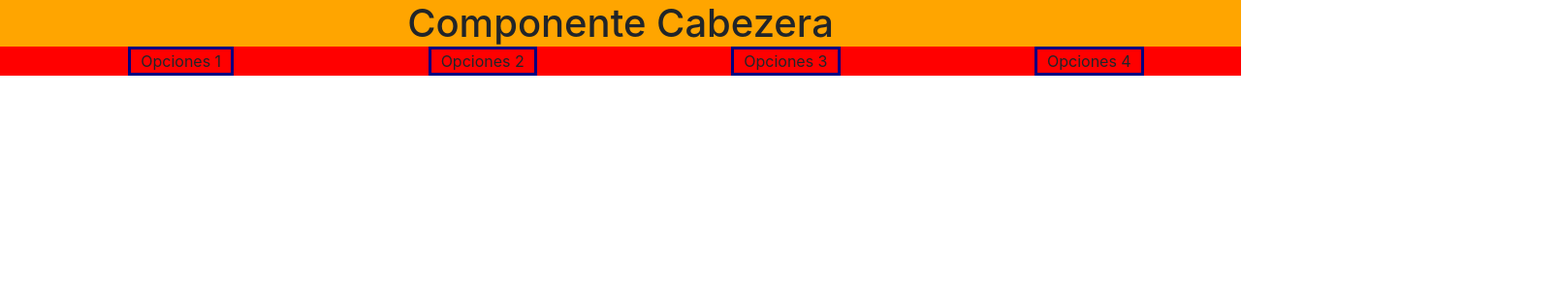
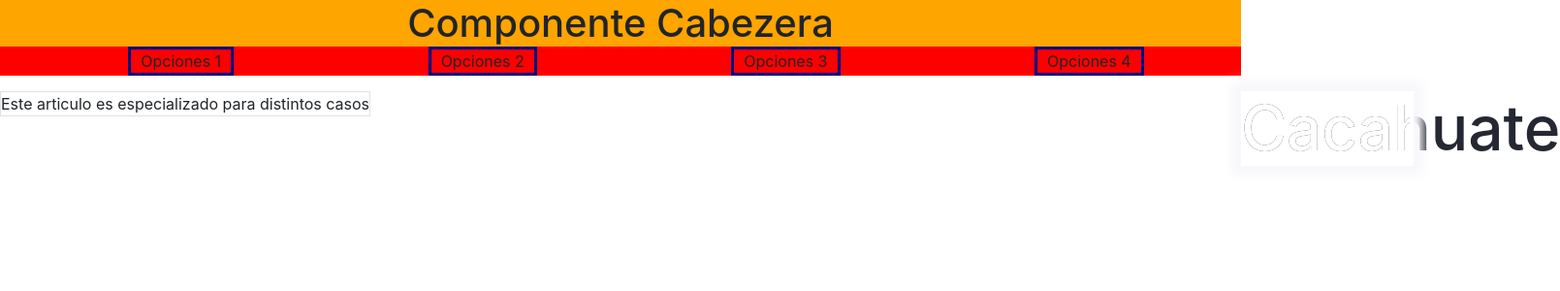
Before and after one commit to pmz10/Granariums, a React (Create React App) app in the folder demo-granarium/: page / in a window 1280 px wide. Shown: the top 300 px of the page at 97% size, 1609 px wide, since content can reach past the window. Built offline with nearby package versions, Linux system fonts and the light colour scheme.

Commit message:
Ahorro en la barara de navegación

```diff
--- a/demo-granarium/src/App.js
+++ b/demo-granarium/src/App.js
@@ -1,5 +1,6 @@
 import React from "react";
 import Header from "./componets/Header";
+import { TextScaner } from "./componets/TextScaner";
 
 function App() {
   return (
@@ -7,12 +8,16 @@ function App() {
       <Header />
       <nav style={{background:'red'}}>
         <ul style={myStyles.listaNav}>
-          <li style={{padding:'0px 10px 0px 10px ', border:'3px solid navy', listStyle:'none'}} href='#'>Opciones 1</li>
-          <li style={{padding:'0px 10px 0px 10px ', border:'3px solid navy', listStyle:'none'}}>Opciones 2</li>
-          <li style={{padding:'0px 10px 0px 10px ', border:'3px solid navy', listStyle:'none'}}>Opciones 3</li>
-          <li style={{padding:'0px 10px 0px 10px ', border:'3px solid navy', listStyle:'none'}}>Opciones 4</li>
+          <li style={myStyles.barraCajas} >Opciones 1</li>
+          <li style={myStyles.barraCajas}>Opciones 2</li>
+          <li style={myStyles.barraCajas}>Opciones 3</li>
+          <li style={myStyles.barraCajas}>Opciones 4</li>
         </ul>
       </nav>
+      <section style={myStyles.apartado}>
+        <article className="border">Este articulo es especializado para distintos casos</article>
+        <article style={{background:'red'}}><TextScaner/></article>
+      </section>
     </div>
   );
 }
@@ -24,5 +29,17 @@ let myStyles = {
     display: 'flex',
     flexDirection: 'row',
     justifyContent: 'space-around',
+  },
+
+  apartado:{
+    display: 'flex',
+    flexDirection: 'row',
+    justifyContent: 'space-between'
+  },
+
+  barraCajas:{
+    padding:'0px 10px 0px 10px ',
+     border:'3px solid navy',
+     listStyle:'none'
   }
 };
--- a/demo-granarium/src/componets/TextScaner.jsx
+++ b/demo-granarium/src/componets/TextScaner.jsx
@@ -2,17 +2,8 @@ import React from 'react'
 
 export const TextScaner = () => {
   return (
-    <div>
-        <h1 className='scanner'>Good Lucky</h1>
+    <div className="scanner">
+        <h3 className="text-center">Cacahuate</h3>
     </div>
   )
 }
-
-let myStyles = {
-    estilosLetras:{
-        color:'#252839',
-        fontSize:'4rem',
-        position:'absolute',
-    },
-
-}
--- a/demo-granarium/src/index.css
+++ b/demo-granarium/src/index.css
@@ -12,23 +12,25 @@ code {
     monospace;
 }
 
-.scanner h1{
+.scanner h3{
   color: #252832;
   font-size: 4rem;
   position: absolute;
+  display: flex;
+  align-items: center;
 }
 
-.scanner h1:before{
-  content: "Scanning....";
+.scanner h3:before{
+  content: "Cacahuate";
   position: absolute;
   top: 0;
   left: 0;
   width: 0;
   height: 100%;
-  border-right: 4px solid red;
-  box-shadow:0 0 10px 10px #ff0000;
+  border-right: 4px solid white;
+  box-shadow:0 0 10px 10px #f8f8fc;
   overflow: hidden;
-  color: red;
+  color: white;
   animation: scan 4s linear infinite;
 }
 @keyframes scan{
```
